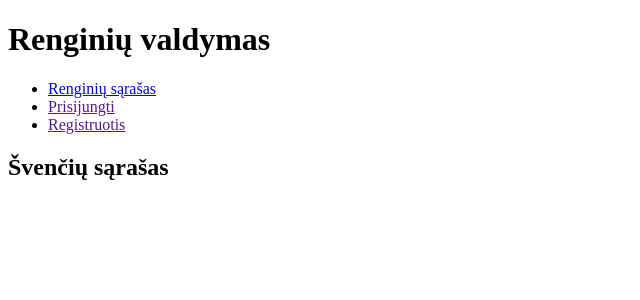
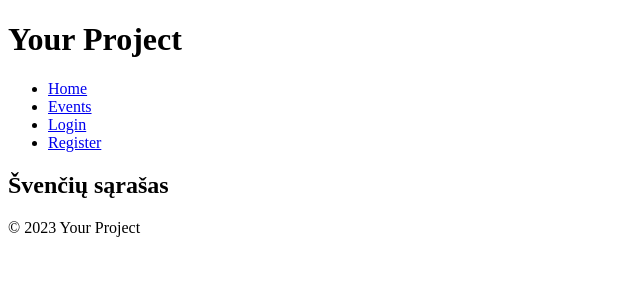
Before and after one commit to cadainius/event_management, a Django app: page / in a window 1280 px wide. Shown: the top 300 px of the page, without its empty margins (0-640 px from the left). Run offline with Django 4.2, Linux system fonts and the light colour scheme; data that the repository does not hold is empty.

```diff
--- a/event_management/events/templates/base.html
+++ b/event_management/events/templates/base.html
@@ -1,25 +1,32 @@
 <!DOCTYPE html>
-<html>
+<html lang="en">
 <head>
-    <title>Renginiai</title>
+    <meta charset="UTF-8">
+    <title>Event management</title>
 </head>
 <body>
     <header>
-        <h1>Renginių valdymas</h1>
+        <h1>Your Project</h1>
         <nav>
             <ul>
-                <li><a href="{% url 'event_list' %}">Renginių sąrašas</a></li>
+                <li><a href="{% url 'home' %}">Home</a></li>
+                <li><a href="{% url 'event_list' %}">Events</a></li>
                 {% if user.is_authenticated %}
-                <li><a href="">Atsijungti</a></li>
+                    <li><a href="{% url 'create_event' %}">Create Event</a></li>
+                    <li><a href="{% url 'logout' %}">Logout</a></li>
                 {% else %}
-                <li><a href="">Prisijungti</a></li>
-                <li><a href="">Registruotis</a></li>
+                    <li><a href="{% url 'login' %}">Login</a></li>
+                    <li><a href="{% url 'register' %}">Register</a></li>
                 {% endif %}
             </ul>
         </nav>
     </header>
     <main>
-        {% block content %}{% endblock %}
+        {% block content %}
+        {% endblock %}
     </main>
+    <footer>
+        &copy; 2023 Your Project
+    </footer>
 </body>
 </html>
--- a/event_management/events/urls.py
+++ b/event_management/events/urls.py
@@ -10,4 +10,8 @@ urlpatterns = [
     path('event/<int:event_id>/participants/', views.participant_list, name='participant_list'),
     path('event/<int:event_id>/participants/add/', views.create_participant, name='create_participant'),
     path('event/<int:event_id>/ratings/', views.event_ratings, name='event_ratings'),
+    path('login/', views.user_login, name='login'),
+    path('logout/', views.user_logout, name='logout'),
+    path('register/', views.register, name='register'),
+    path('', views.home, name='home'),
 ]
--- a/event_management/events/views.py
+++ b/event_management/events/views.py
@@ -1,8 +1,11 @@
 from django.shortcuts import render, redirect, get_object_or_404
 from django.contrib.auth.decorators import login_required
+from django.contrib.auth import login, authenticate, logout
 from django.contrib import messages
 from .models import Event, EventParticipant, EventRating
 from .forms import EventRatingForm, EventForm, EventParticipantForm
+from .forms import CustomUserCreationForm
+from .forms import CustomAuthenticationForm
 
 def event_list(request):
     events = Event.objects.all()
@@ -20,6 +23,7 @@ def create_event(request):
 
         event = Event(name=name, date_and_time=date_and_time, location=location,
                       description=description, is_public=is_public, creator=creator)
+
         event.save()
 
         return redirect('event_list')
@@ -117,3 +121,35 @@ def event_ratings(request, event_id):
         form = EventRatingForm()
 
     return render(request, 'event_ratings.html', {'event': event, 'ratings': ratings, 'form': form})
+
+def register(request):
+    if request.method == 'POST':
+        form = CustomUserCreationForm(request.POST)
+        if form.is_valid():
+            form.save()
+            return redirect('login')
+    else:
+        form = CustomUserCreationForm()
+    return render(request, 'registration/registration_form.html', {'form': form})
+
+def user_login(request):
+    if request.method == 'POST':
+        form = CustomAuthenticationForm(request, request.POST)
+        if form.is_valid():
+            username = form.cleaned_data['username']
+            password = form.cleaned_data['password']
+            user = authenticate(request, username=username, password=password)
+            if user is not None:
+                login(request, user)
+                return redirect('home')
+    else:
+        form = CustomAuthenticationForm()
+    return render(request, 'registration/login.html', {'form': form})
+
+def user_logout(request):
+    logout(request)
+    return redirect('home')
+
+
+def home(request):
+    return render(request, 'home.html')
```
Also changed, not shown: event_management/events/forms.py (+27 -0 lines), event_management/events/templates/home.html (added, +26 -0 lines), event_management/events/templates/registration/login.html (added, +12 -0 lines), event_management/events/templates/registration/registration_form.html (added, +12 -0 lines).
